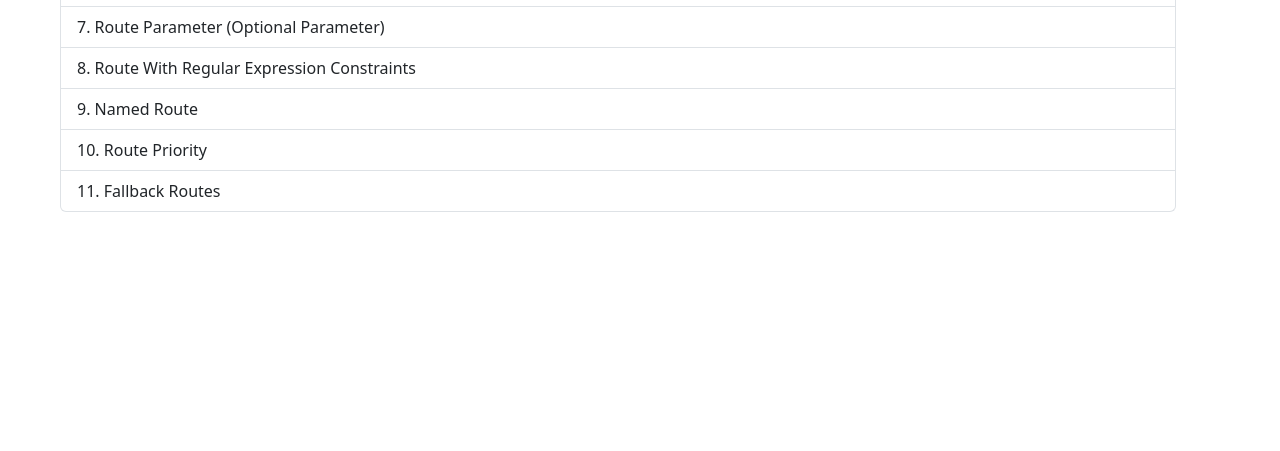
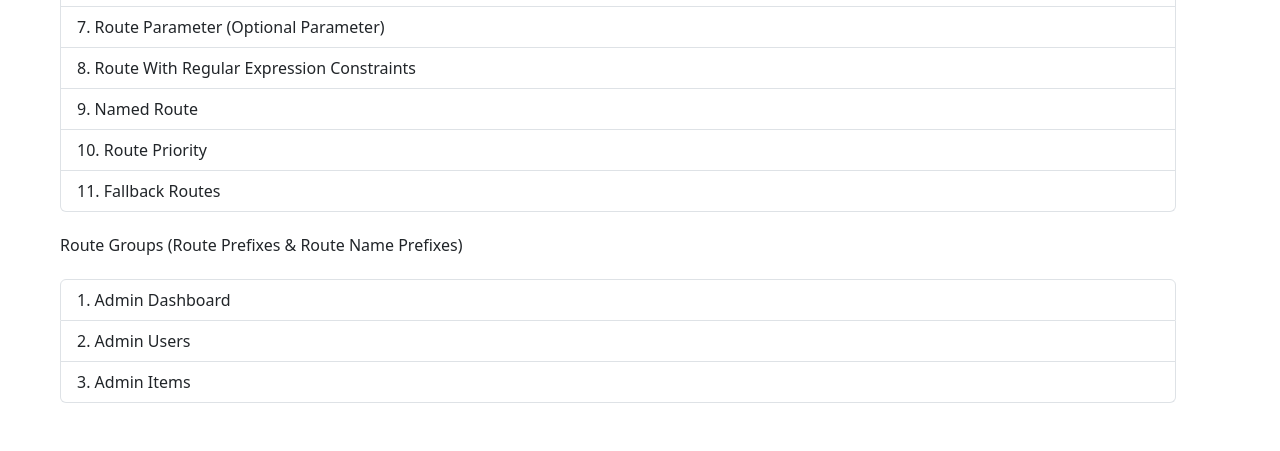
Before and after one commit to yahdee2702/belajar-paw-9, a Laravel app: page /routing in a window 1280 px wide. Shown: the part 360-811 px from the top of the page. Before the commit the page ends 572 px from the top, so only its background shows below. Run offline with Laravel 12, Linux system fonts and the light colour scheme; style sheets or scripts are compiled from the project's sources.

Commit message:
feat: 5. Praktik laravel routing; 5.13

```diff
--- a/resources/views/routing.blade.php
+++ b/resources/views/routing.blade.php
@@ -55,7 +55,18 @@
 
         </div>
 
-        {{-- Khusus kode program untuk Route Groups di sini --}}
+        <h6 class="mt-4">Route Groups (Route Prefixes & Route Name Prefixes)</h6>
+        <div class="list-group list-group-numbered mt-4">
+            <a href="{{ route('admin.dashboard') }}" class="list-group-item list-group-item-action">
+                Admin Dashboard
+            </a>
+            <a href="{{ route('admin.users') }}" class="list-group-item list-group-item-action">
+                Admin Users
+            </a>
+            <a href="{{ route('admin.items') }}" class="list-group-item list-group-item-action">
+                Admin Items
+            </a>
+        </div>
     </div>
     @vite('resources/js/app.js')
 </body>
--- a/routes/web.php
+++ b/routes/web.php
@@ -53,3 +53,15 @@ Route::get('/route_priority/user', function() {
 Route::fallback(function() {
     return 'This is Fallback Route';
 });
+
+Route::prefix('admin')->name('admin.')->group(function() {
+    Route::get('/dashboard', function() {
+        return "This is admin dashboard";
+    })->name('dashboard');
+    Route::get('/users', function() {
+        return "This is user data on admin page";
+    })->name('users');
+    Route::get('/items', function() {
+        return "This is item data on admin page";
+    })->name('items');
+});
```
